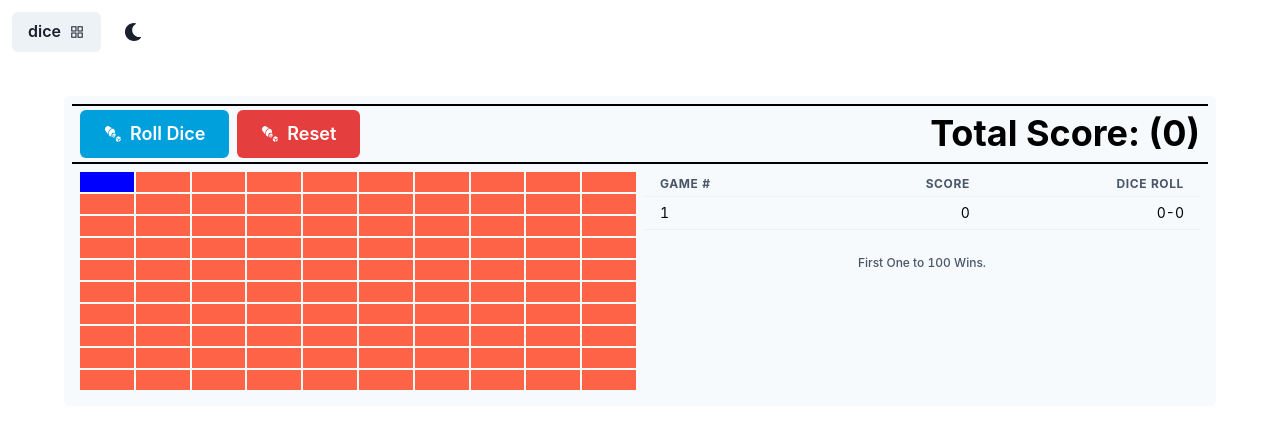
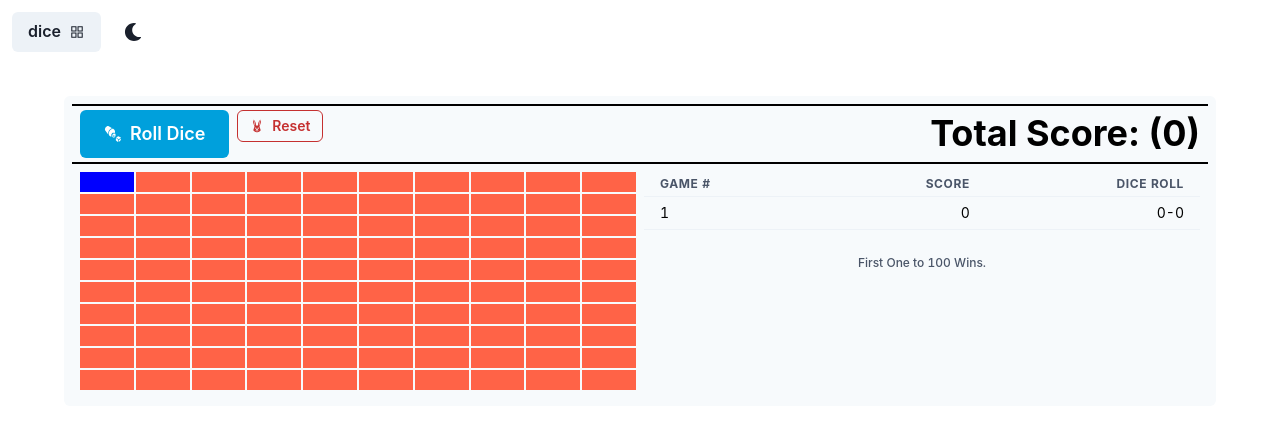
Before and after one commit to burnsco/mini-apps-next, a Next.js app: page /dice in a window 1280 px wide. Shown: the top 428 px of the page. Built offline with nearby package versions, Linux system fonts and the light colour scheme.

Commit message:
small styling changes

```diff
--- a/components/apps/DiceRoller/index.tsx
+++ b/components/apps/DiceRoller/index.tsx
@@ -12,7 +12,7 @@ import FlexContainer from '@common/Containers/FlexContainer'
 import getRandomInt from '@utils/getRandomInt'
 import { motion } from 'framer-motion'
 import { useState } from 'react'
-import { GiRollingDiceCup } from 'react-icons/gi'
+import { GiRabbitHead, GiRollingDiceCup } from 'react-icons/gi'
 import { useToggle } from '../../../utils/useToggle'
 import DiceTable from './dice-table'
 import RenderDie from './renderDice'
@@ -104,8 +104,9 @@ function DiceRoll() {
             <Button
               colorScheme='red'
               isDisabled={rolling}
-              leftIcon={<GiRollingDiceCup />}
-              size='lg'
+              leftIcon={<GiRabbitHead />}
+              size='sm'
+              variant='outline'
               onClick={() => handleReset()}
             >
               Reset
--- a/components/ui/Navbar/Content.tsx
+++ b/components/ui/Navbar/Content.tsx
@@ -59,12 +59,6 @@ const links = [
     title: 'Tic-Tac-Toe',
     path: '/tictactoe/',
     icon: '🧮'
-  },
-  {
-    id: 'pokemon',
-    title: 'pokemon',
-    path: '/pokemon/',
-    icon: '🧮'
   }
 ]
 
```
Also changed, not shown: pages/pokemon/index.tsx (deleted, +0 -20 lines).
